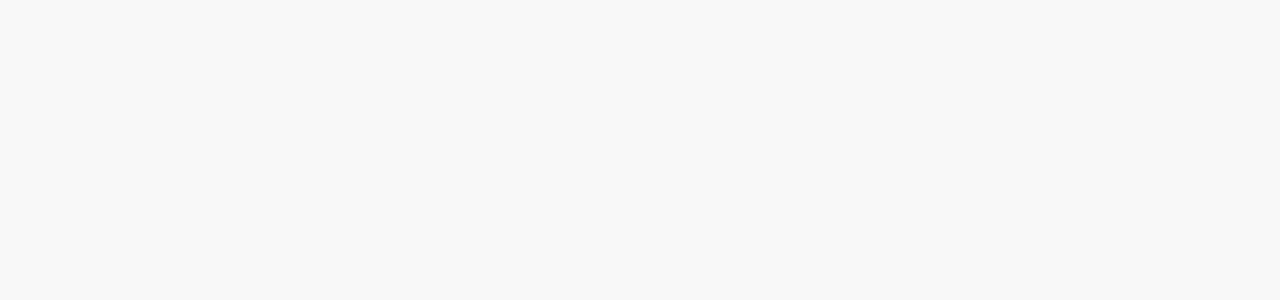
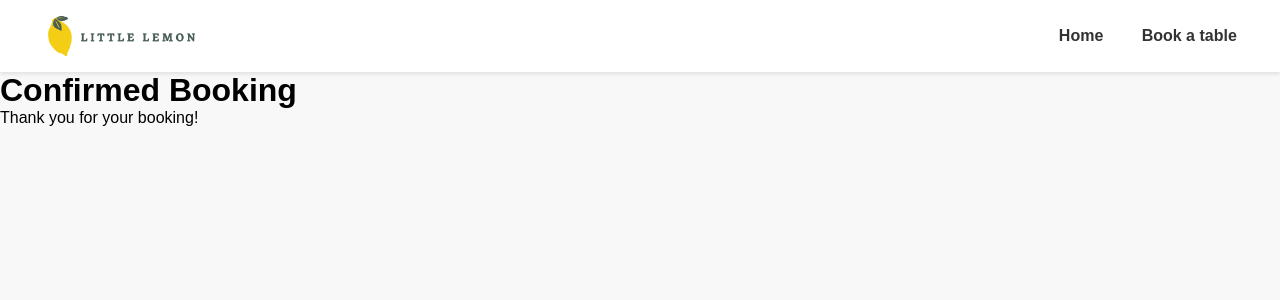
Before and after one commit to kayzin1122/capstone, a React (Create React App) app: page /confirmed_booking in a window 1280 px wide. Before the commit this address had no page. Shown: the top 300 px of the page. Built offline with nearby package versions, Linux system fonts and the light colour scheme.

Commit message:
added confirmedBooking component

```diff
--- a/src/App.js
+++ b/src/App.js
@@ -2,6 +2,7 @@ import './App.css';
 import { BrowserRouter, Routes, Route} from 'react-router-dom';
 import Homepage from './components/Homepage';
 import BookingPage from './components/BookingPage';
+import ConfirmedBooking from './components/ConfirmedBooking';
 
 function App() {
   return (
@@ -9,6 +10,7 @@ function App() {
       <Routes>
           <Route path="/" element={<Homepage />}></Route>
           <Route path="/booking" element={<BookingPage />}></Route>
+          <Route path="/confirmed_booking" element={<ConfirmedBooking />}></Route>
       </Routes>
     </BrowserRouter>
   );
--- a/src/components/BookingForm.js
+++ b/src/components/BookingForm.js
@@ -1,4 +1,4 @@
-import { submitAPI } from './src/utils/apiFunctions';
+import { submitAPI } from '../utils/apiFunctions';
 
 function BookingForm({ date, setDate, time, setTime, guests, setGuests, occasion, setOccasion, availableTimes, dispatch }) {
     const handleSubmit = (e) => {
@@ -23,7 +23,7 @@ function BookingForm({ date, setDate, time, setTime, guests, setGuests, occasion
     };
 
     return (
-        <form style={{ display: "grid", maxWidth: "200px", gap: "20px" }}>
+        <form style={{ display: "grid", maxWidth: "200px", gap: "20px" }} onSubmit={handleSubmit}>
             <label htmlFor="res-date">Choose date</label>
             <input type="date" id="res-date" value={date} onChange= {(e) => {
                 setDate(e.target.value);
--- a/src/components/BookingPage.js
+++ b/src/components/BookingPage.js
@@ -1,7 +1,7 @@
 import BookingForm from "./BookingForm";
 import Nav from './Nav';
 import {useReducer, useState} from "react";
-import { fetchAPI} from './src/utils/apiFunctions';
+import { fetchAPI } from '../utils/apiFunctions';
 
 
 function BookingPage() {
--- /dev/null
+++ b/src/components/ConfirmedBooking.js
@@ -0,0 +1,14 @@
+import Nav from './Nav';
+function ConfirmedBooking() {
+    return (
+        <>
+            <Nav />
+            <main>
+                <h1>Confirmed Booking</h1>
+                <p>Thank you for your booking!</p>
+            </main>
+        </>
+    )
+}
+
+export default ConfirmedBooking;
```
